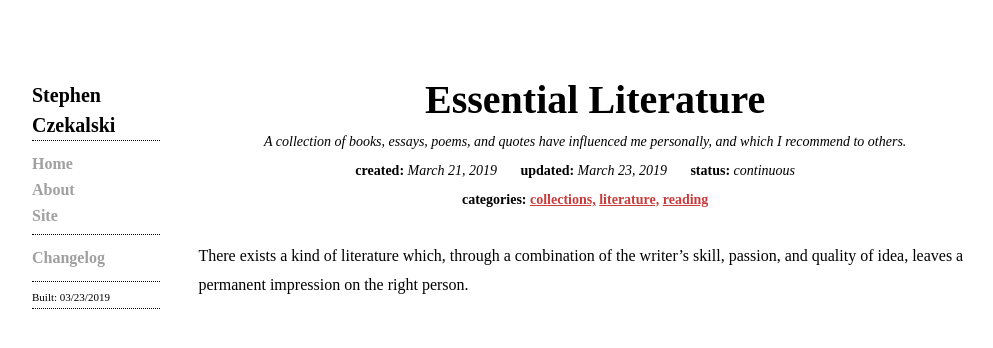
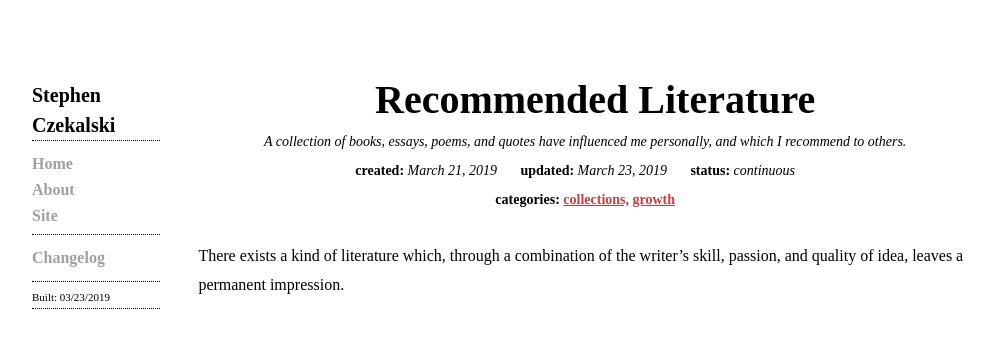
Before and after one commit to stephencz/old-stephencz-com, a Jekyll site: the page built from _posts/2019-03-21-recommended-literature.md, in a window 1280 px wide. Shown: the top 348 px of the page, without its empty margins (128-1121 px from the left). Built offline with Jekyll 4.4.1, drawn with Linux system fonts in a browser that asks for light colours; nearby versions of some CDN libraries; some web fonts are replaced.

```diff
--- a/_posts/2019-03-21-essential-literature.md
+++ b/_posts/2019-03-21-recommended-literature.md
@@ -1,11 +1,11 @@
 ---
 layout: post
-title: Essential Literature
+title: Recommended Literature
 description: A collection of books, essays, poems, and quotes have influenced me personally, and which I recommend to others.
 was_updated: true
 update_date: 2019-03-23
 status: continuous
-categories: [collections, literature, reading]
+categories: [collections, growth]
 ---
 There exists a kind of literature which, through a combination of the writer's skill, passion, and quality of idea,
-leaves a permanent impression on the right person.
+leaves a permanent impression.
```
Also changed, not shown: _posts/2019-03-21-what-ive-read.md (added, +9 -0 lines).
